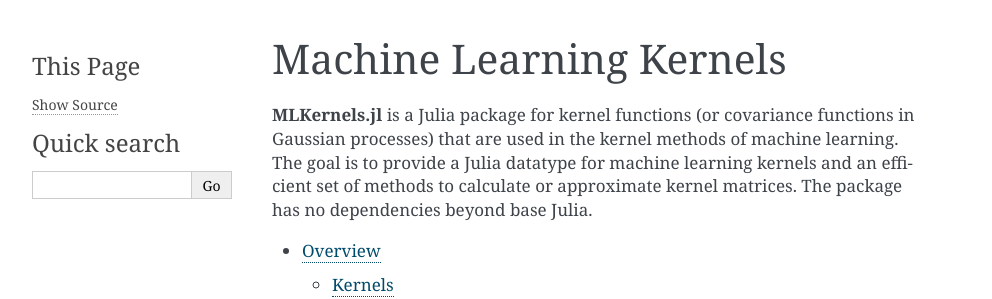
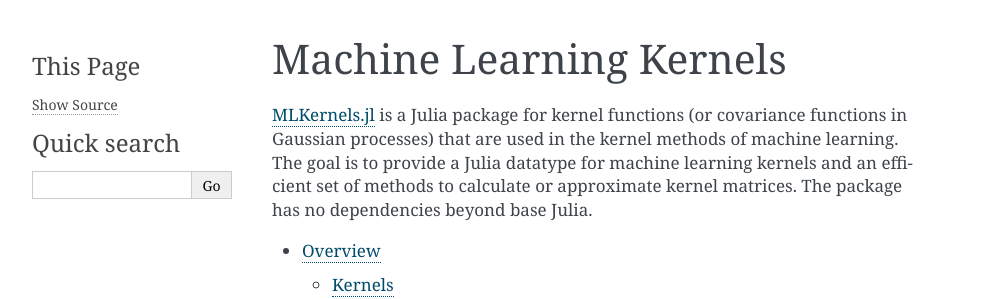
Before and after one commit to trthatcher/MLKernels.jl, a Sphinx documentation site: the page built from doc/index.rst, in a window 1280 px wide. Shown: the top 299 px of the page, without its empty margins (148-1140 px from the left). Built offline with Sphinx 7.4.7, drawn with Linux system fonts in a browser that asks for light colours.

Commit message:
Changed link

```diff
--- a/doc/index.rst
+++ b/doc/index.rst
@@ -1,7 +1,7 @@
 Machine Learning Kernels
 ========================
 
-**MLKernels.jl** is a Julia package for kernel functions (or covariance functions in Gaussian
+`MLKernels.jl`_ is a Julia package for kernel functions (or covariance functions in Gaussian
 processes) that are used in the kernel methods of machine learning. The goal is to provide a Julia
 datatype for machine learning kernels and an efficient set of methods to calculate or approximate
 kernel matrices. The package has no dependencies beyond base Julia.
```
Also changed, not shown: other parts of doc/index.rst (+2 -0 lines).
